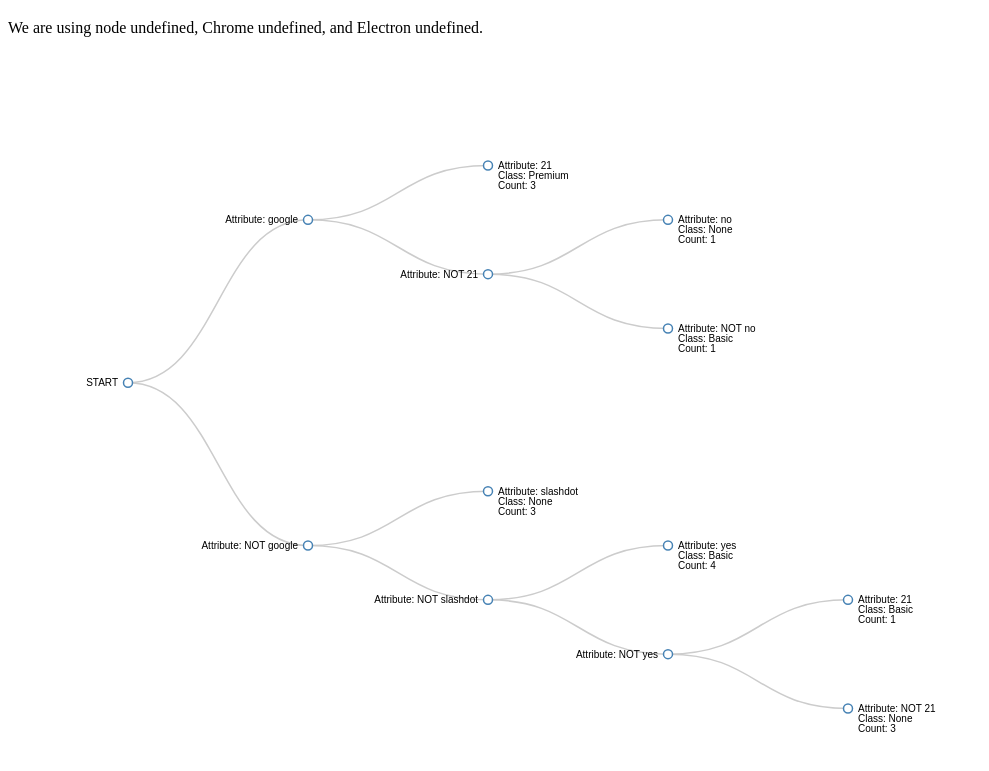
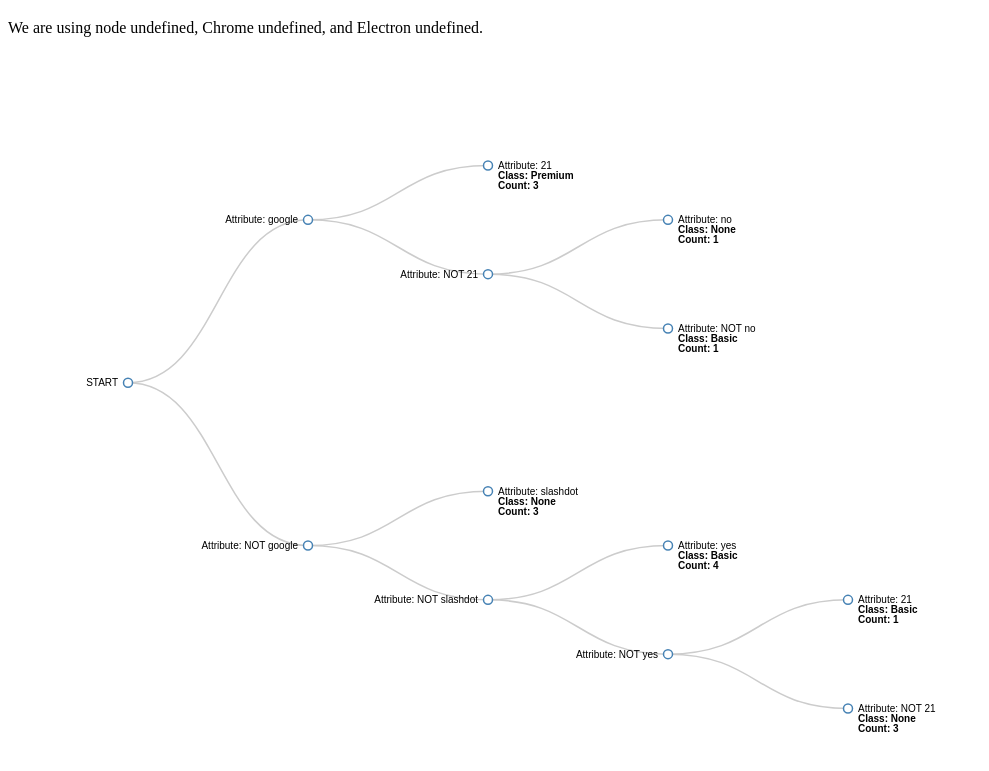
Before and after one commit to yosriady/datatron, an Electron app: page index_d3Tester.html in a window 1200 px wide. Shown: the part 61-832 px from the top of the page, without its empty margins (0-989 px from the left). Drawn offline with nearby package versions, Linux system fonts and the light colour scheme; no server answers.

Commit message:
allow config for bolded class label in decision tree

```diff
--- a/index_d3Tester.html
+++ b/index_d3Tester.html
@@ -34,7 +34,8 @@ var mlTreeData = JSON.parse('{"col":0,"value":"google","tb":{"col":3,"value":"21
 var d3TreeData = convertData_machineLearning_to_d3('tree', mlTreeData);
 
 // createD3CollapsibleDecisionTree(d3TreeData); //collapsed decision tree
-createD3CollapsibleDecisionTree(d3TreeData,'data',true);//fully expanded decision tree
+// createD3CollapsibleDecisionTree(d3TreeData,'data',true);//fully expanded decision tree
+createD3CollapsibleDecisionTree(d3TreeData,'data',true,true);//fully expanded decision tree  //bolded class label
     </script>
 
   </body>
--- a/lib-custom/mbostock_d3CollapsibleTree/mbostock_d3CollapsibleTree.js
+++ b/lib-custom/mbostock_d3CollapsibleTree/mbostock_d3CollapsibleTree.js
@@ -1,4 +1,4 @@
-function createD3CollapsibleDecisionTree(dataInput, inputType, isExpanded){
+function createD3CollapsibleDecisionTree(dataInput, inputType, isExpanded, isBoldFontForClassLabel){
     var jsonSrcPath, jsonDataStr, jsonDataObj;
     if(!inputType || inputType=='data'){
       jsonDataObj = dataInput;
@@ -7,6 +7,10 @@ function createD3CollapsibleDecisionTree(dataInput, inputType, isExpanded){
     else{
       if(inputType=='str'){} //Future: handle json str
       else if(inputType=='path' || inputType=='url'){} //Future: handle json path
+    }
+
+    if(typeof isBoldFontForClassLabel=='undefined'){
+      isBoldFontForClassLabel = true;
     }
 
     //This Library is based on mbostock d3CollapsibleTree
@@ -97,17 +101,21 @@ function createD3CollapsibleDecisionTree(dataInput, inputType, isExpanded){
       //CUSTOM: additional caption display
       nodeEnter.append("text")
           .attr("x", function(d) { return d.children || d._children ? -10 : 10; })
-          .attr("dy", "1.35em")
+          .attr("dy", "1.35em") //Future: dynamically set larger font size based on original font size
           .attr("text-anchor", function(d) { return d.children || d._children ? "end" : "start"; })
           .text(function(d) { return d.classLabelsText; })
-          .style("fill-opacity", 1e-6);
+          .style("fill-opacity", 1e-6)
+          // .style("font-size", function(d){return "1em"}) //Future: dynamically set larger font size based on original font size
+          .style("font-weight", isBoldFontForClassLabel? "bold":"initial" );
       //CUSTOM: additional caption display
       nodeEnter.append("text")
           .attr("x", function(d) { return d.children || d._children ? -10 : 10; })
-          .attr("dy", "2.35em")
-          .attr("text-anchor", function(d) { return d.children || d._children ? "end" : "start"; })
+          .attr("dy", "2.35em") //Future: dynamically set larger font size based on original font size
+          .attr("text-anchor", function(d) { return d.children || d._children ? "end" : "start"; }) //Future: dynamically set larger font size based on original font size
           .text(function(d) { return d.classMemberCount; })
-          .style("fill-opacity", 1e-6);
+          .style("fill-opacity", 1e-6)
+          // .style("font-size", function(d){return "1em"}) //Future: dynamically set larger font size based on original font size
+          .style("font-weight", isBoldFontForClassLabel? "bold":"initial" );
 
 
       // Transition nodes to their new position.
```
